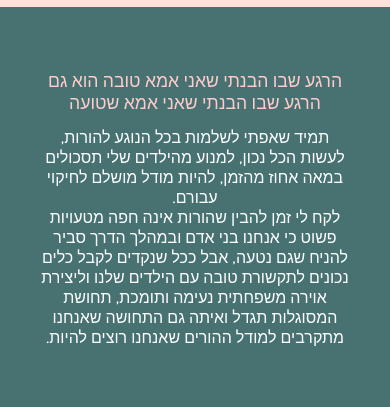
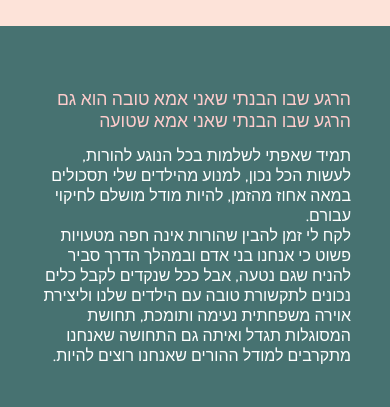
Before and after one commit to Belabel588/Mom_and_a_half_website, a React (Vite) app: page / in a window 390 px wide. Shown: the part 2144-2551 px from the top of the page. Built offline with nearby package versions, Linux system fonts and the light colour scheme.

Commit message:
changes to texts layouts

```diff
--- a/src/assets/styles/mq.scss
+++ b/src/assets/styles/mq.scss
@@ -1011,10 +1011,10 @@
             // color:var(--primary-pink);
             font-size: var(--mobile-main-header);
             text-align:  right;
-            width:45%;
-            top:67%;
-            left:1.2%;
-            rotate:-5.5deg;
+            width:50%;
+            top:5%;
+            left:20%;
+            rotate:0deg;
             // font-family: "Rubik", sans-serif;
             font-family: var(--Fredoka);
             font-weight: 500;
@@ -1141,7 +1141,7 @@
             gap:0.1rem;
 
             left: 10%;
-            top: 47.8%;
+            top: 50%;
 
 
 
@@ -1186,14 +1186,14 @@
               color:white;
 
               font-size:var(--mobile-regular-letter) ;
-              text-align: center;
+              text-align: right;
             }
 
             .issue-section-textbox-header{
               color:var(--primary-pink);
 
               font-size:var(--mobile-regular-big-letter);
-              text-align: center;
+              text-align: right;
               margin-bottom:-0.2rem;
               font-weight: 500;
             }
```
